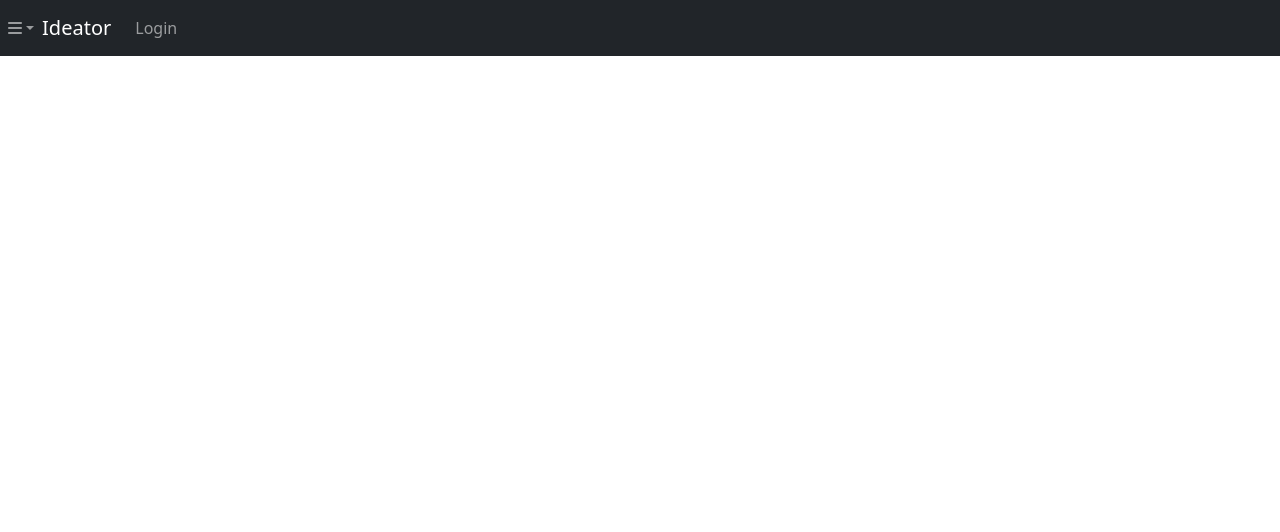
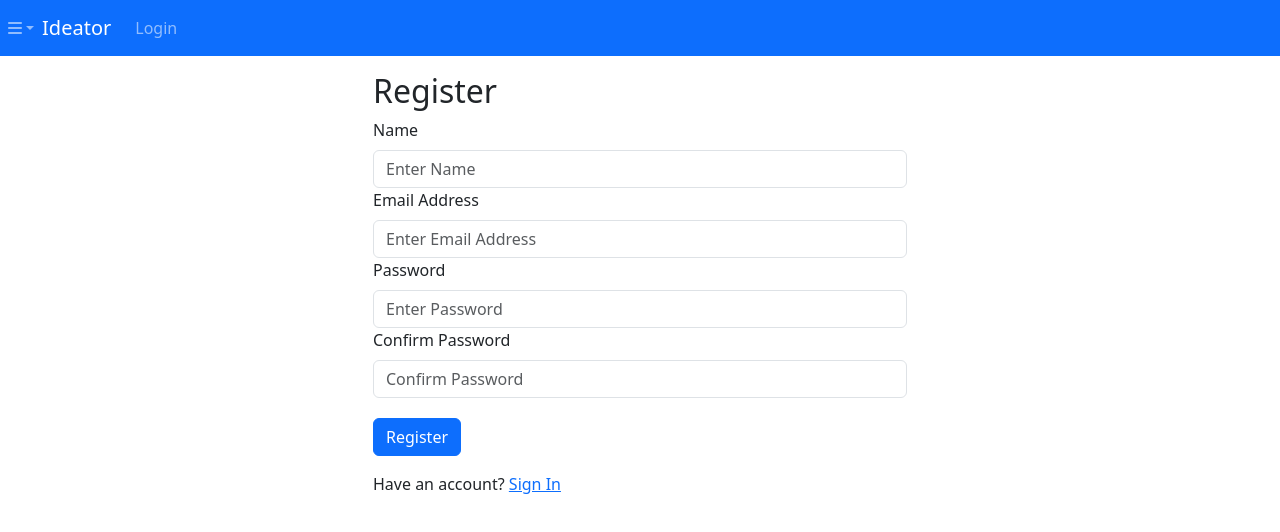
Before and after one commit to sarathk82/ideator, a React (Create React App) app: page /ideator/register in a window 1280 px wide. Before the commit this address had no page. Shown: the top 532 px of the page. Built offline with nearby package versions, Linux system fonts and the light colour scheme.

Commit message:
latest upd

```diff
--- a/package.json
+++ b/package.json
@@ -5,10 +5,11 @@
   "private": true,
   "dependencies": {
     "@fortawesome/fontawesome-free": "^6.5.2",
-    "@react-aria/ssr": "^3.9.3",
+    "@react-aria/ssr": "^3.9.4",
     "@testing-library/jest-dom": "^5.17.0",
     "@testing-library/react": "^13.4.0",
     "@testing-library/user-event": "^13.5.0",
+    "babel-preset-react-app": "^10.0.1",
     "bootstrap": "^5.3.3",
     "react": "^18.3.1",
     "react-bootstrap": "^2.10.2",
--- a/src/App.js
+++ b/src/App.js
@@ -1,17 +1,22 @@
 
 import './App.css';
 import { Container } from 'react-bootstrap';
-import { BrowserRouter as Router, Route, Routes } from 'react-router-dom';
+import { BrowserRouter, Route, Routes ,useLocation} from 'react-router-dom';
 import Header from './component/Headers';
 import LoginScreen from './screens/LoginScreen';
 import HomeScreen from './screens/HomeScreen';
+import RegisterScreen from './screens/RegisterScreen';
 
 function App() {
+
+//const baseUrl = (process.env.NODE_ENV === 'development') ? '' : `${process.env.PUBLIC_URL}`;
+//console.log(baseUrl);
+
 
 
   return (
 
-    <Router>
+    <BrowserRouter basename = '/ideator'>
 
       <Header />
 
@@ -20,9 +25,9 @@ function App() {
         <Container>
           <Routes>
 
-            <Route path={`${process.env.PUBLIC_URL}/`} element={<HomeScreen />} />
-            <Route path={`${process.env.PUBLIC_URL}/login`} element={<LoginScreen />} />
-
+            <Route exact path= '/' element={<HomeScreen />} />
+            <Route path= '/login' element={<LoginScreen />} />
+            <Route path='/register' element={<RegisterScreen />} />
 
           </Routes>
 
@@ -32,7 +37,7 @@ function App() {
 
 
 
-    </Router>
+    </BrowserRouter>
   );
 }
 
--- a/src/component/Headers.js
+++ b/src/component/Headers.js
@@ -19,7 +19,7 @@ function Header() {
     return (
 
         <header>
-            <Navbar bg='dark' variant='dark' expand="lg" collapseOnSelect>
+            <Navbar bg='primary' variant='dark' expand="lg" collapseOnSelect>
 
                 <Nav >
 
@@ -28,8 +28,8 @@ function Header() {
                         <NavDropdown.Item href='/pricing'>Pricing</NavDropdown.Item>
                         <NavDropdown.Item href='/account'>Account</NavDropdown.Item>
                     </NavDropdown>
-                    <Navbar.Brand href={`${process.env.PUBLIC_URL}/`}>Ideator</Navbar.Brand>
-                    <Nav.Link href={`${process.env.PUBLIC_URL}/login`}>Login</Nav.Link>
+                    <Navbar.Brand href='/ideator'>Ideator</Navbar.Brand>
+                    <Nav.Link href='/ideator/login'>Login</Nav.Link>
                 </Nav>
 
 
--- a/src/screens/HomeScreen.js
+++ b/src/screens/HomeScreen.js
@@ -19,7 +19,7 @@ const HomeScreen = () => {
 
     return (
         <FormContainer>
-
+<h2>Provide your business idea</h2>
             <Form onSubmit={SubmitHandler}>
 
                 <Form.Group controlId='businessName'>
--- a/src/screens/LoginScreen.js
+++ b/src/screens/LoginScreen.js
@@ -1,5 +1,6 @@
 import React, { useState } from 'react';
-import { Form, Button } from 'react-bootstrap';
+import { Form, Button,Row,Col } from 'react-bootstrap';
+import { Link ,useLocation} from 'react-router-dom';
 import FormContainer from '../component/FormContainer';
 
 import 'bootstrap/dist/css/bootstrap.css';
@@ -16,7 +17,7 @@ const LoginScreen = () => {
 
     return (
         <FormContainer>
-            <h1>Sign In</h1>
+            <h2>Sign In</h2>
 
             <Form onSubmit={SubmitHandler}>
 
@@ -48,7 +49,13 @@ const LoginScreen = () => {
                 </Button>
 
             </Form>
-
+            <Row className='py-3'>
+                <Col>
+                New Customer? <Link to='/register'>
+                        Register
+                    </Link>
+                </Col>
+            </Row>
 
         </FormContainer>
     );
--- /dev/null
+++ b/src/screens/RegisterScreen.js
@@ -0,0 +1,114 @@
+import React, { useState, useEffect } from 'react';
+import { Link, useLocation, useNavigate } from 'react-router-dom';
+import { Form, Button, Row, Col } from 'react-bootstrap';
+
+import Message from '../component/Message';
+import FormContainer from '../component/FormContainer';
+import Loader from '../component/Loader';
+
+
+
+const RegisterScreen = () => {
+
+    const [name, setName] = useState('');
+    const [email, setEmail] = useState('');
+    const [password, setPassword] = useState('');
+    const navigate = useNavigate();
+    const location = useLocation();
+
+    const [confirmPassword, setConfirmPassword] = useState('');
+    const [message, setMessage] = useState('');
+    const redirect = location.search ? location.search.split('=')[1] : '/';
+
+
+
+
+
+
+    const SubmitHandler = (e) => {
+        e.preventDefault();
+        //Dispatch Register
+        if (password !== confirmPassword) {
+            setMessage('Passwords do not match');
+        } else {
+
+            console.log('Registering');
+            //write the logic to register the user
+        };
+
+    };
+
+    return (
+        <FormContainer>
+            <h2>Register</h2>
+
+            <Form onSubmit={SubmitHandler}>
+
+                <Form.Group controlId='name'>
+                    <Form.Label>Name</Form.Label>
+                    <Form.Control
+                        required
+                        type='name'
+                        placeholder='Enter Name'
+                        value={name}
+                        onChange={(e) => setName(e.target.value)}
+                    >
+                    </Form.Control>
+                </Form.Group>
+
+                <Form.Group controlId='email'>
+                    <Form.Label>Email Address</Form.Label>
+                    <Form.Control
+                        required
+                        type='email'
+                        placeholder='Enter Email Address'
+                        value={email}
+                        onChange={(e) => setEmail(e.target.value)}
+                    >
+                    </Form.Control>
+                </Form.Group>
+
+                <Form.Group controlId='password'>
+                    <Form.Label>Password</Form.Label>
+                    <Form.Control
+                        required
+                        type='password'
+                        placeholder='Enter Password'
+                        value={password}
+                        onChange={(e) => setPassword(e.target.value)}
+                    >
+                    </Form.Control>
+                </Form.Group>
+
+                <Form.Group controlId='passwordConfirm'>
+                    <Form.Label>Confirm Password</Form.Label>
+                    <Form.Control
+                        required
+                        type='password'
+                        placeholder='Confirm Password'
+                        value={confirmPassword}
+                        onChange={(e) => setConfirmPassword(e.target.value)}
+                    >
+                    </Form.Control>
+                </Form.Group>
+
+
+                <Button style={{ marginTop: '20px' }} type='submit' variant='primary'>
+                    Register
+                </Button>
+
+            </Form>
+
+            <Row className='py-3'>
+                <Col>
+                    Have an account? <Link to={redirect ? `/login?redirect=${redirect}` : `/login`}>
+                        Sign In
+                    </Link>
+                </Col>
+            </Row>
+        </FormContainer >
+
+    );
+
+};
+export default RegisterScreen;
```
Also changed, not shown: 2 other files (tests, documents, lock files or other folders).
